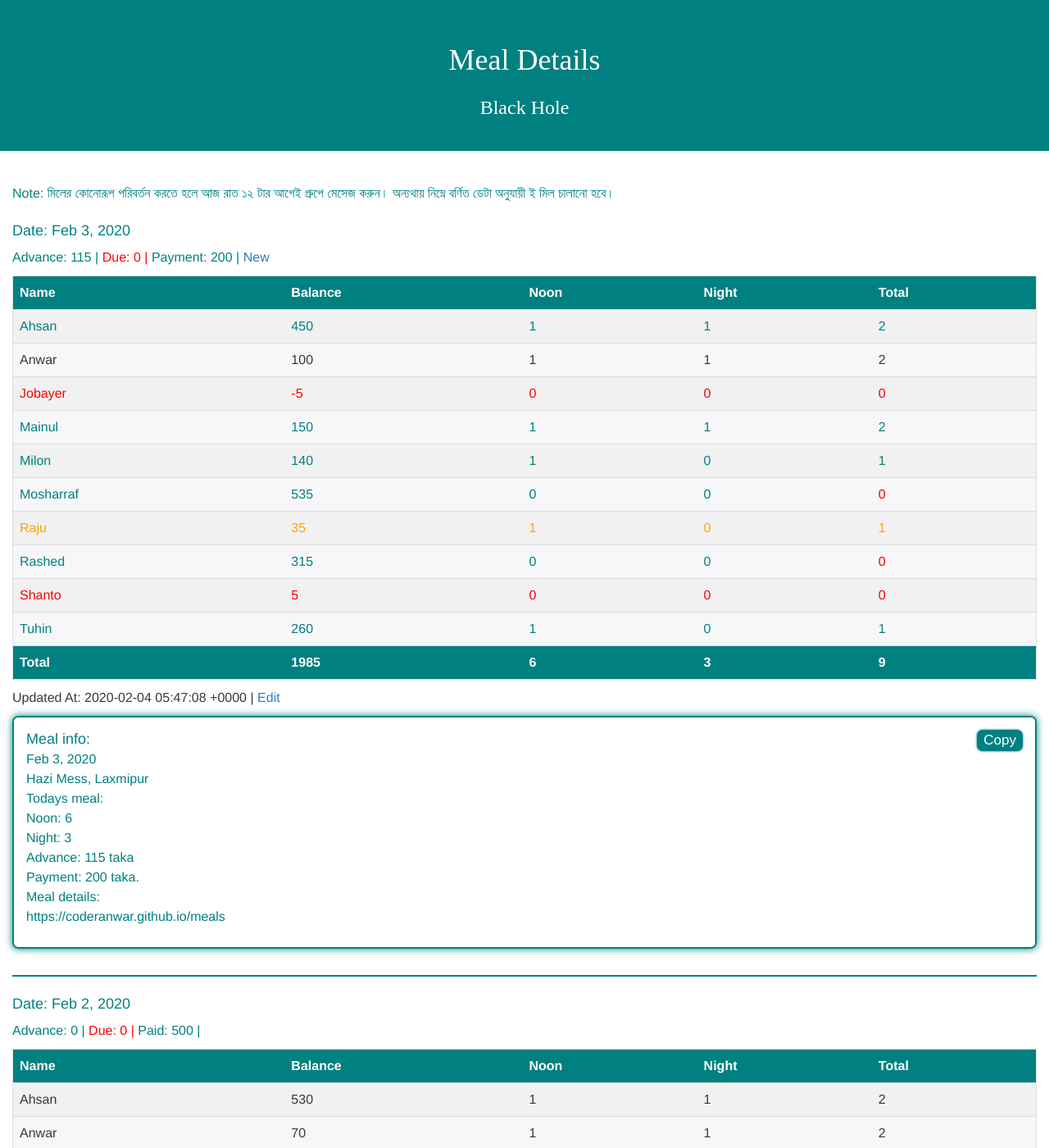
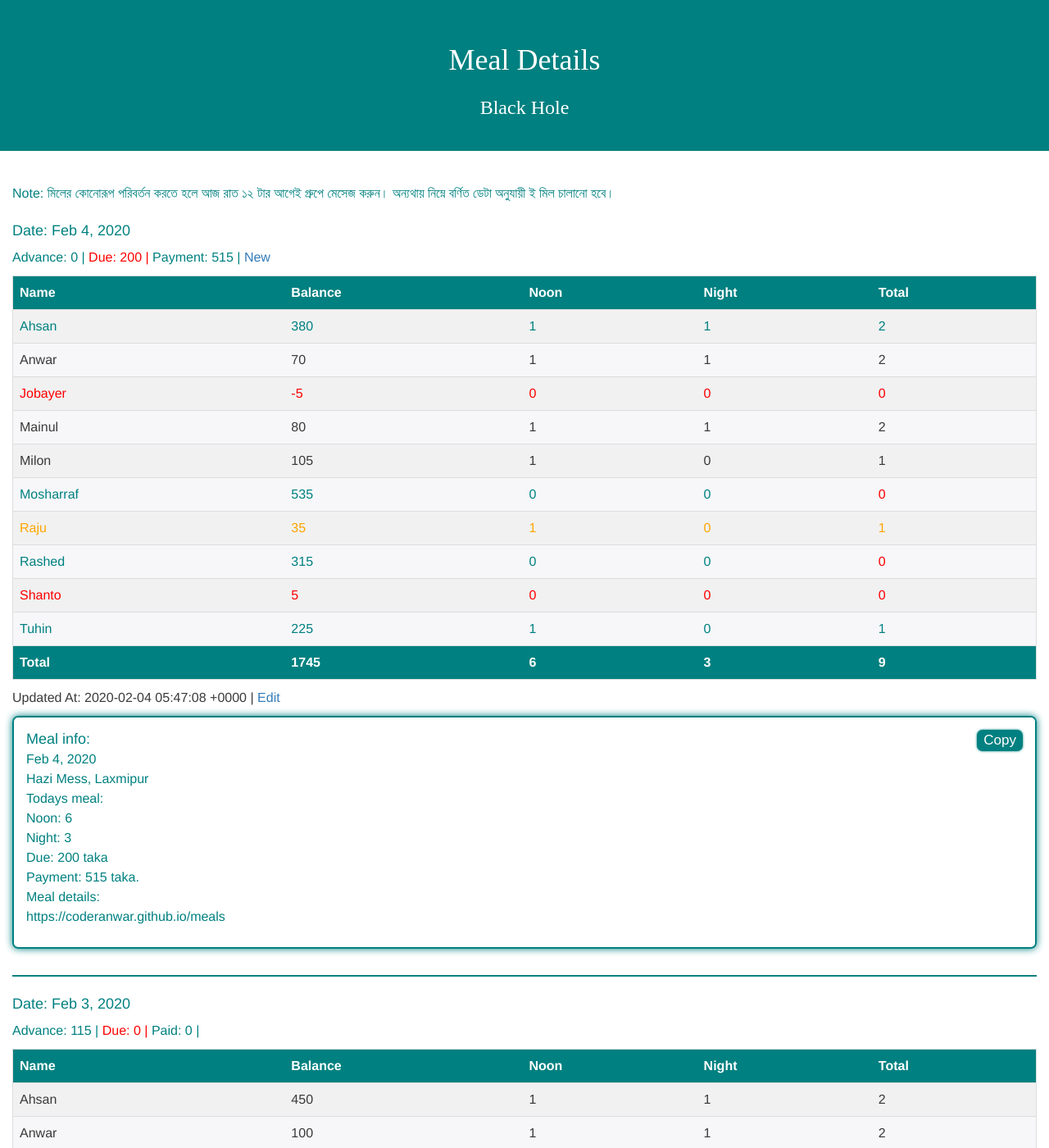
Before and after one commit to coderanwar/meals, a Jekyll site: the page built from index.html, in a window 1280 px wide and 1400 px high. Shown: the whole window at 82% size. Built offline with Jekyll 4.4.1, drawn with Linux system fonts in a browser that asks for light colours.

Commit message:
Update meals.yml

```diff
--- a/_data/meals.yml
+++ b/_data/meals.yml
@@ -1,3 +1,49 @@
+
+- Date: 2020-02-04
+  Paid: 0
+  Advance: 0
+  Due: 200
+  Peoples:
+    - Name: "Ahsan"
+      Balance: 380
+      Noon: 1
+      Night: 1
+    - Name: "Anwar"
+      Balance: 70
+      Noon: 1
+      Night: 1
+    - Name: "Jobayer"
+      Balance: -5
+      Noon: 0
+      Night: 0
+    - Name: "Mainul"
+      Balance: 80
+      Noon: 1
+      Night: 1
+    - Name: "Milon"
+      Balance: 105
+      Noon: 1
+      Night: 0
+    - Name: "Mosharraf"
+      Balance: 535
+      Noon: 0
+      Night: 0
+    - Name: "Raju"
+      Balance: 35
+      Noon: 1
+      Night: 0
+    - Name: "Rashed"
+      Balance: 315
+      Noon: 0
+      Night: 0
+    - Name: "Shanto"
+      Balance: 5
+      Noon: 0
+      Night: 0
+    - Name: "Tuhin"
+      Balance: 225
+      Noon: 1
+      Night: 0
 
 - Date: 2020-02-03
   Paid: 0
```
